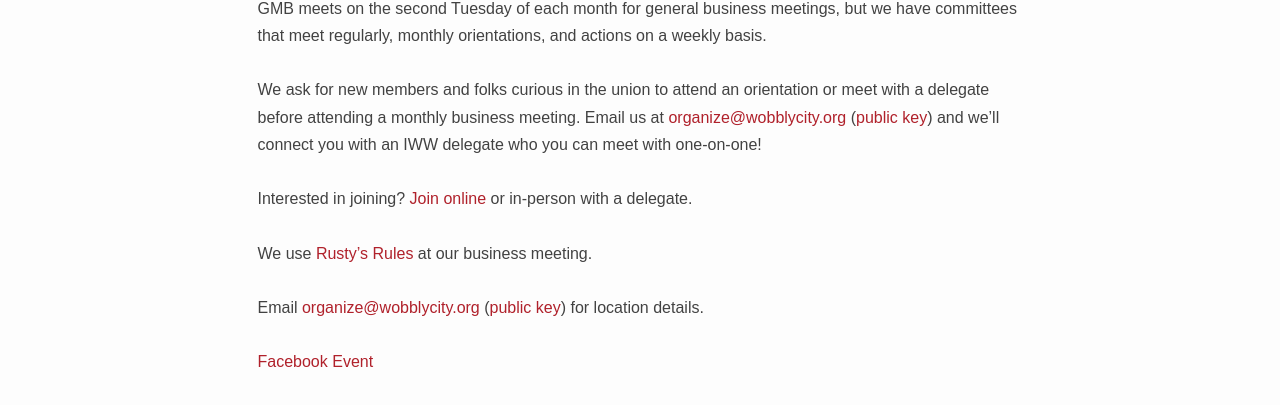
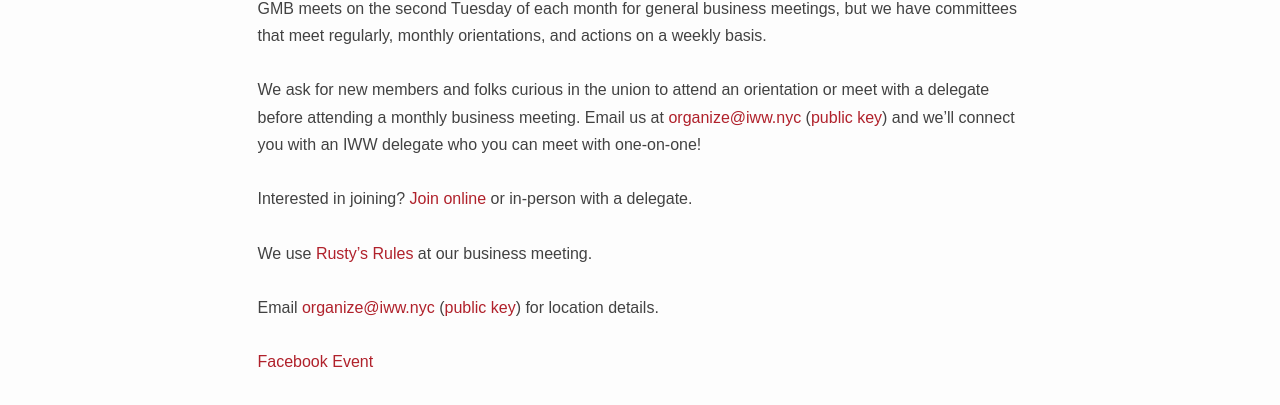
Before and after one commit to IWW-NYC-GMB/iww.nyc, a Jekyll site: the page built from _events/february-2020.md, in a window 1280 px wide. Shown: the part 1311-1716 px from the top of the page. Built offline with Jekyll 4.4.1, drawn with Linux system fonts in a browser that asks for light colours; some web fonts are replaced; some of the changed lines change nothing that is shown.

Commit message:
Update february-2020.md

```diff
--- a/_events/february-2020.md
+++ b/_events/february-2020.md
@@ -7,12 +7,12 @@ time: '7:00 PM - 9:00 PM'
 ![]({{ site.baseurl }}/assets/uploads/meeting.png)
 Our monthly business meetings are a space where we hear report backs from our campaigns and for our membership to make decisions on the organizing and broader work we're doing in the city. The IWW NYC GMB meets on the second Tuesday of each month for general business meetings, but we have committees that meet regularly, monthly orientations, and actions on a weekly basis.
 
-We ask for new members and folks curious in the union to attend an orientation or meet with a delegate before attending a monthly business meeting. Email us at <mailto:organize@wobblycity.org> ([public key](/assets/keys/publickey.organize@wobblycity.org.asc)) and we'll connect you with an IWW delegate who you can meet with one-on-one!
+We ask for new members and folks curious in the union to attend an orientation or meet with a delegate before attending a monthly business meeting. Email us at <mailto:organize@iww.nyc> ([public key](/assets/keys/publickey.organize@iww.nyc.asc)) and we'll connect you with an IWW delegate who you can meet with one-on-one!
 
 Interested in joining? [Join online]({{ site.baseurl }}/join) or in-person with a delegate.
 
 We use [Rusty's Rules]({{ site.baseurl }}/rustys-rules-of-order) at our business meeting.
 
-Email <mailto:organize@wobblycity.org> ([public key]({{ site.baseurl }}/assets/keys/publickey.organize@wobblycity.org.asc)) for location details.
+Email <mailto:organize@iww.nyc> ([public key]({{ site.baseurl }}/assets/keys/publickey.organize@iww.nyc.asc)) for location details.
 
 [Facebook Event](https://www.facebook.com/events/342080233176615)
```
